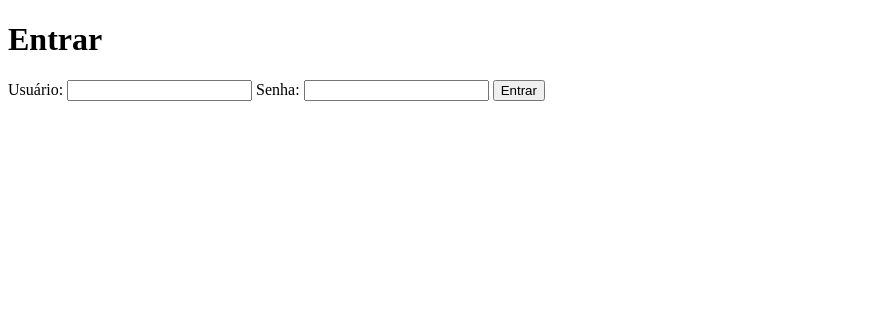
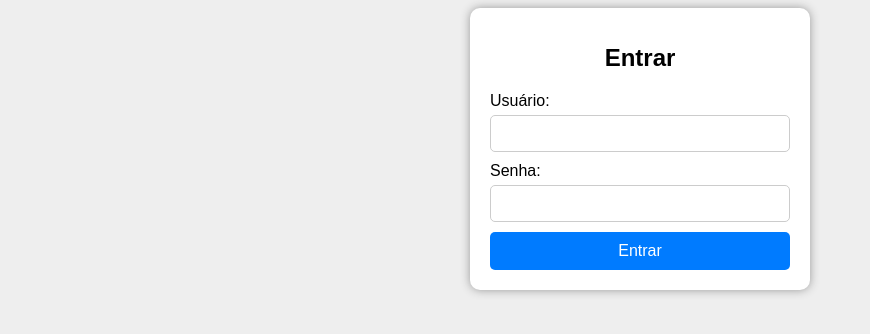
Before and after one commit to osvaldoachar/formulario-1, a plain HTML site: page index.html in a window 1280 px wide. Shown: the whole page, without its empty margins (0-870 px from the left). Drawn offline with Linux system fonts and the light colour scheme.

Commit message:
Formulario-1.0

```diff
--- a/index.html
+++ b/index.html
@@ -2,7 +2,7 @@
 <html>
 <head>
 	<title>Formulário de Login</title>
-	<link rel="stylesheet" href="stylegit.css">
+	<link rel="stylesheet" href="style.css">
 </head>
 <body>
 	<div class="login">
```
